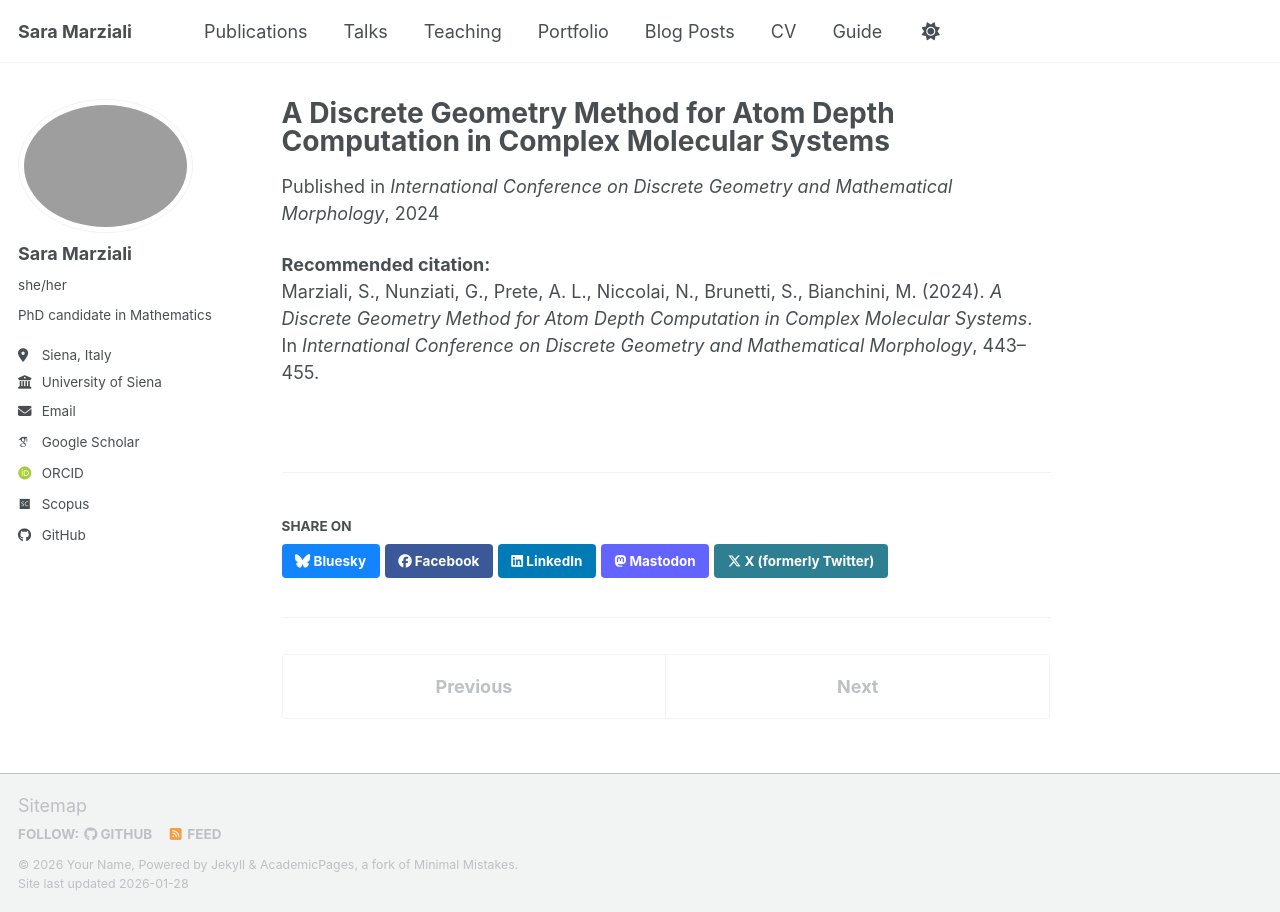
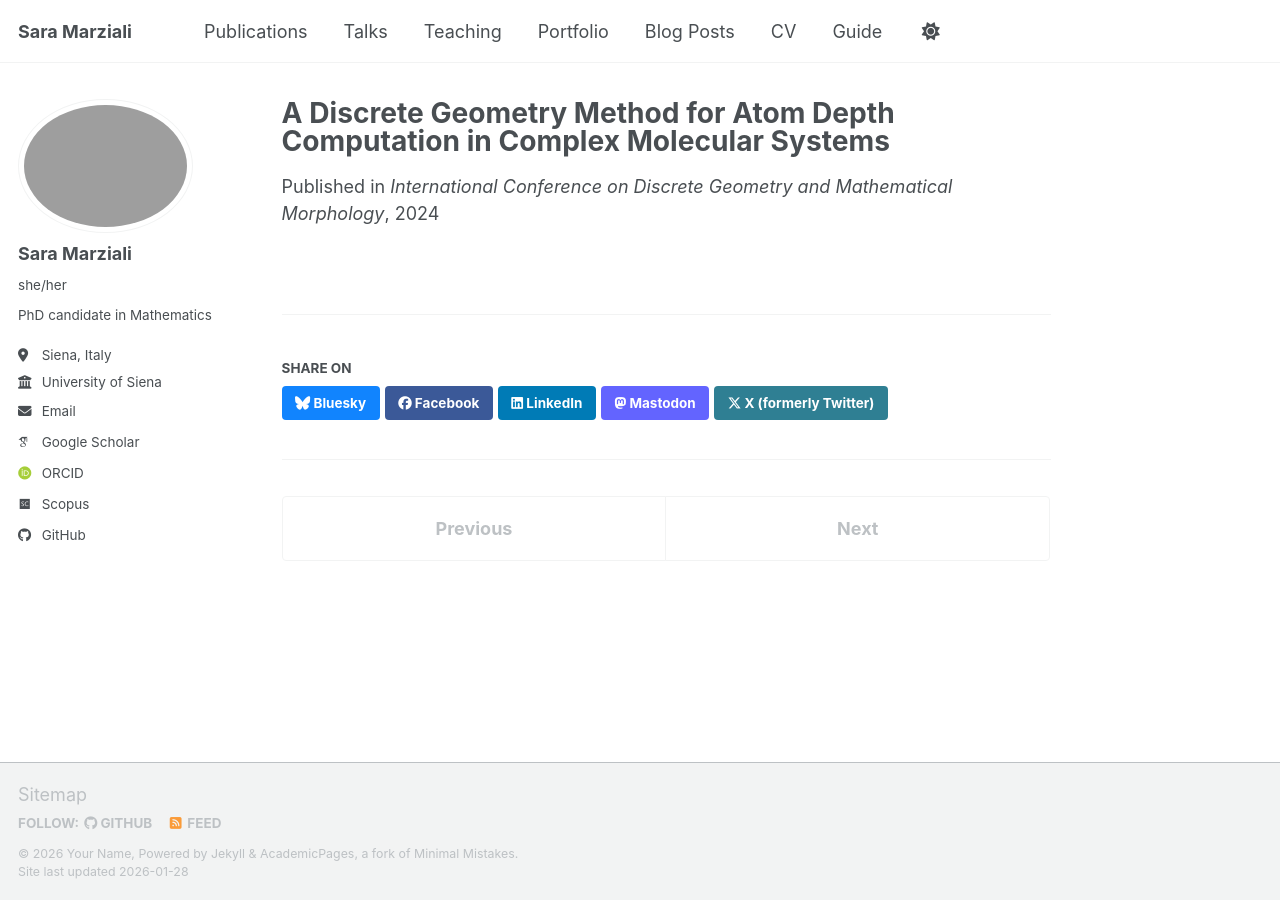
Before and after one commit to MarzialiS/MarzialiS.github.io, a Jekyll site: the page built from _publications/2024-10-01-atom-depth-discrete-geometry.md, in a window 1280 px wide. Built offline with Jekyll 4.4.1, drawn with Linux system fonts in a browser that asks for light colours; some web fonts are replaced; a script bundle is joined from its source files by our own code; library files that are not in the unit come from our copies.

Commit message:
Try to fix publications

```diff
--- a/_publications/2024-10-01-atom-depth-discrete-geometry.md
+++ b/_publications/2024-10-01-atom-depth-discrete-geometry.md
@@ -8,10 +8,3 @@ venue: "International Conference on Discrete Geometry and Mathematical Morpholog
 paperurl: "https://doi.org/10.1007/978-3-031-57793-2_34"
 authors: "S. Marziali, G. Nunziati, A. L. Prete, N. Niccolai, S. Brunetti, M. Bianchini"
 ---
-
-
-**Recommended citation:**
-Marziali, S., Nunziati, G., Prete, A. L., Niccolai, N., Brunetti, S., Bianchini, M.
-(2024). *A Discrete Geometry Method for Atom Depth Computation in Complex Molecular
-Systems*. In *International Conference on Discrete Geometry and Mathematical
-Morphology*, 443–455.
```
Also changed, not shown: _pages/publications.md (+2 -2 lines).
